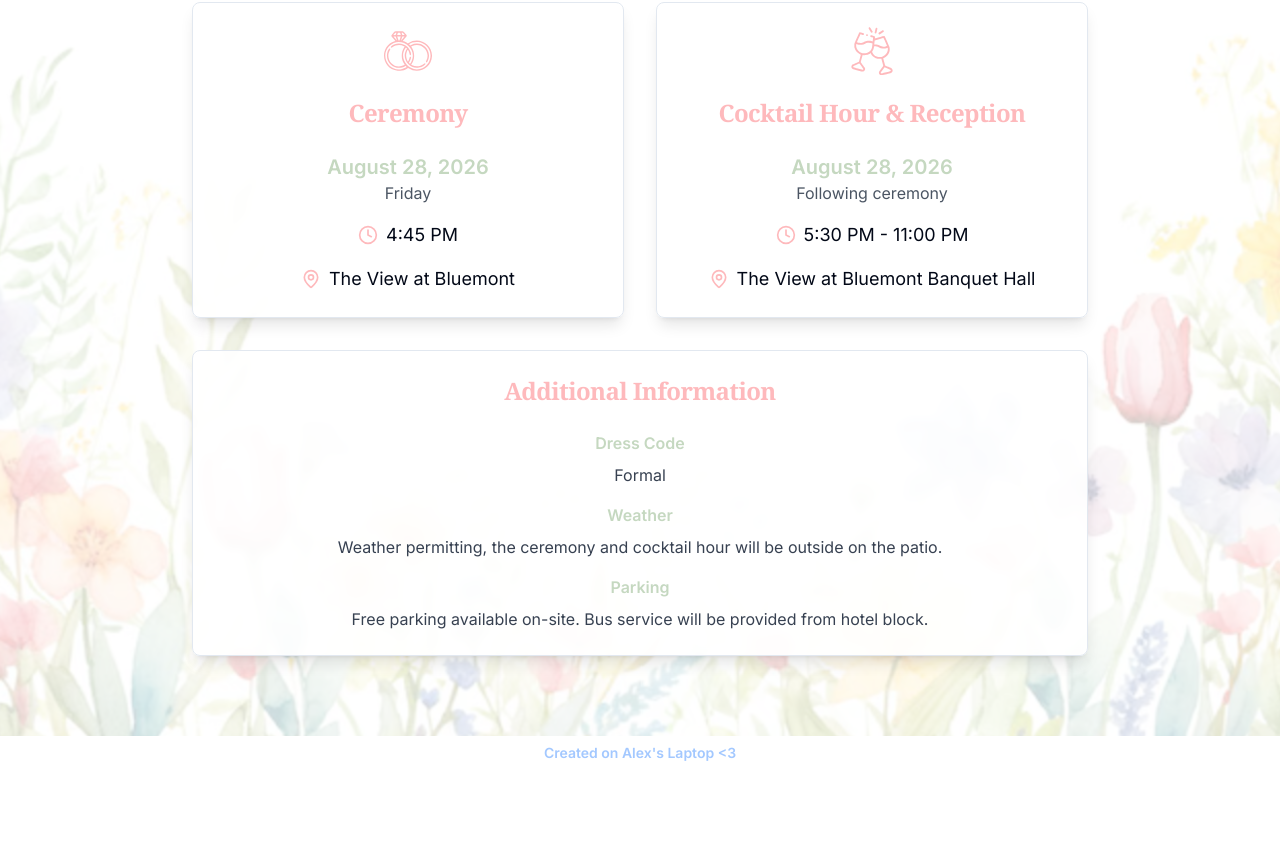
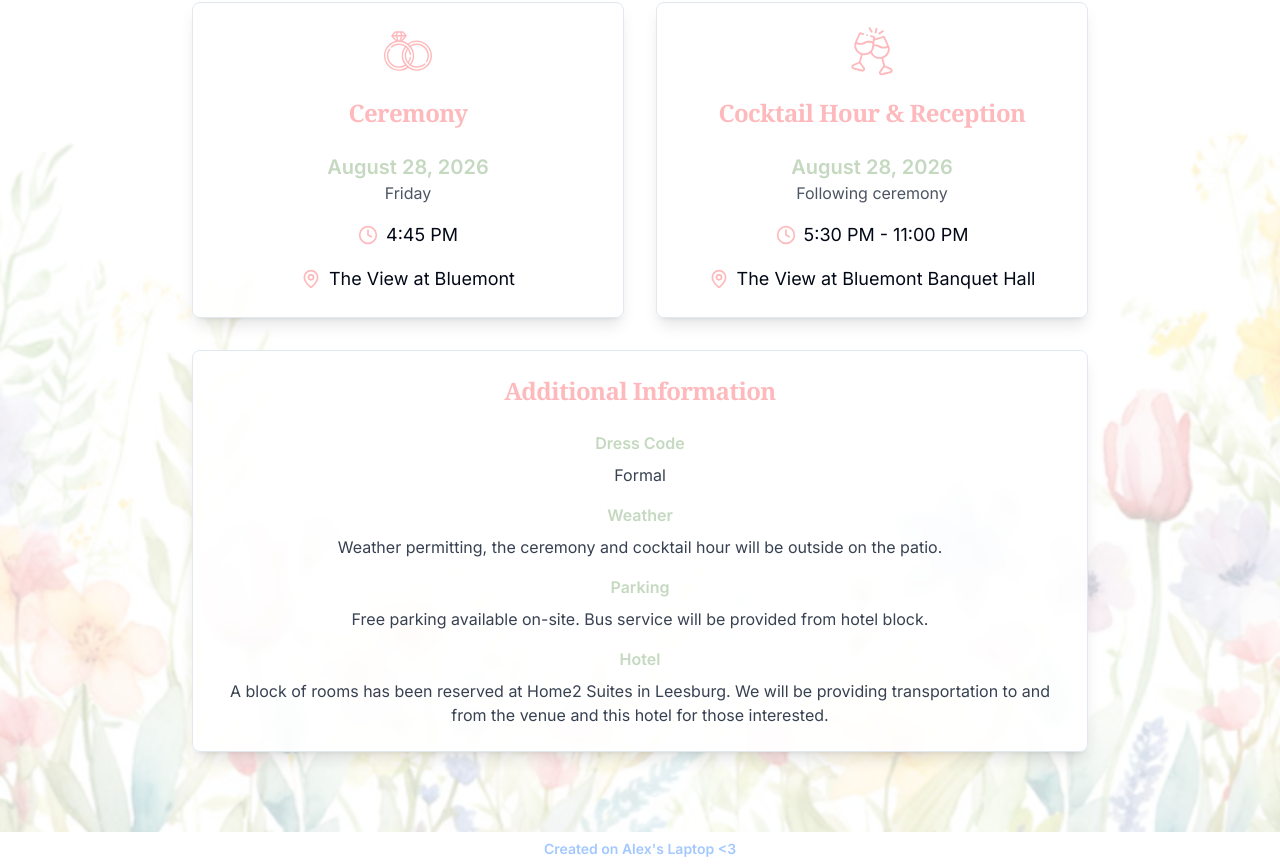
Before and after one commit to alexthoden/wedding-website, a React (Vite) app: page / in a window 1280 px wide. Shown: the part 1082-1946 px from the top of the page. Before the commit the page ends 1850 px from the top, so only its background shows below. Built offline with nearby package versions, Linux system fonts and the light colour scheme.

Commit message:
hotel info

```diff
--- a/src/pages/Home.tsx
+++ b/src/pages/Home.tsx
@@ -193,6 +193,10 @@ const Home = () => {
                   <h4 className="font-semibold text-wedding-sage mb-2">Parking</h4>
                   <p className="text-gray-700">Free parking available on-site. Bus service will be provided from hotel block.</p>
                 </div>
+                <div>
+                  <h4 className="font-semibold text-wedding-sage mb-2">Hotel</h4>
+                  <p className="text-gray-700">A block of rooms has been reserved at Home2 Suites in Leesburg. We will be providing transportation to and from the venue and this hotel for those interested.</p>
+                </div>
               </CardContent>
             </Card>
           </div>
```
